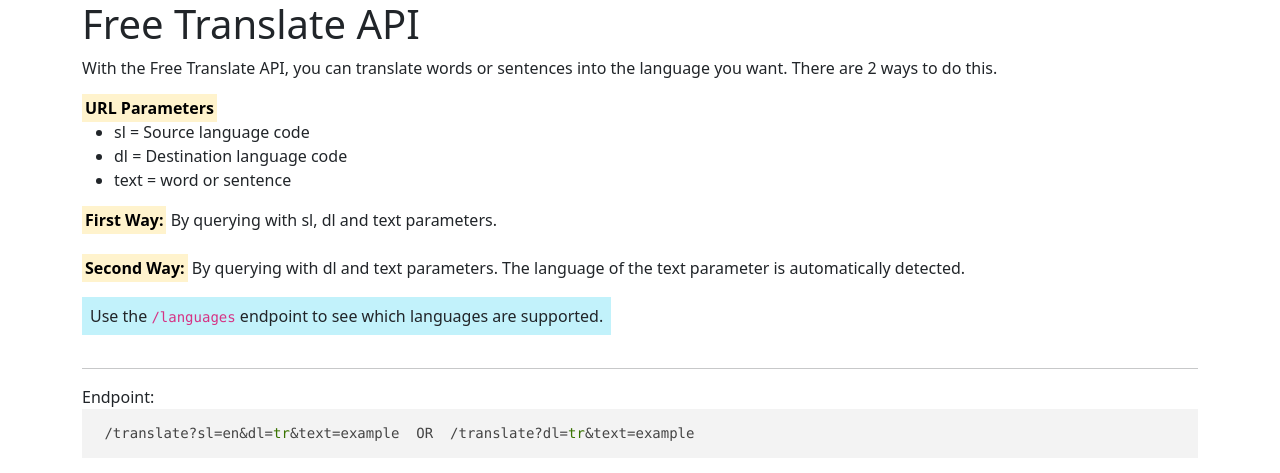
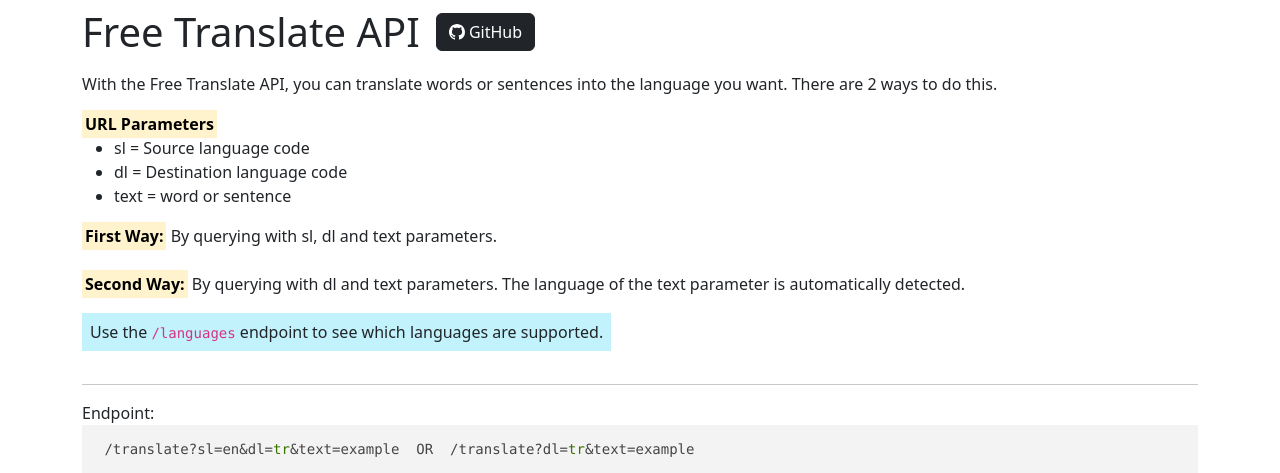
Before and after one commit to cuberkam/free_translate_api, a Django app: page / in a window 1280 px wide. Shown: the top 473 px of the page. Run offline with Django 4.2, Linux system fonts and the light colour scheme; some libraries are stand-ins or nearby versions.

Commit message:
Add navbar

```diff
--- a/templates/index.html
+++ b/templates/index.html
@@ -15,7 +15,19 @@
 
 <body>
   <div class="container">
-    <h1>Free Translate API</h1>
+    <nav class="navbar navbar-expand-lg">
+      <h1 class="me-3">Free Translate API</h1>
+
+      <a href="https://github.com/cuberkam/free_translate_api" type="button" class="btn btn-dark mb-2" target="_blank">
+        <svg xmlns="http://www.w3.org/2000/svg" width="16" height="16" fill="currentColor" class="bi bi-github mb-1"
+          viewBox="0 0 16 16">
+          <path
+            d="M8 0C3.58 0 0 3.58 0 8c0 3.54 2.29 6.53 5.47 7.59.4.07.55-.17.55-.38 0-.19-.01-.82-.01-1.49-2.01.37-2.53-.49-2.69-.94-.09-.23-.48-.94-.82-1.13-.28-.15-.68-.52-.01-.53.63-.01 1.08.58 1.23.82.72 1.21 1.87.87 2.33.66.07-.52.28-.87.51-1.07-1.78-.2-3.64-.89-3.64-3.95 0-.87.31-1.59.82-2.15-.08-.2-.36-1.02.08-2.12 0 0 .67-.21 2.2.82.64-.18 1.32-.27 2-.27.68 0 1.36.09 2 .27 1.53-1.04 2.2-.82 2.2-.82.44 1.1.16 1.92.08 2.12.51.56.82 1.27.82 2.15 0 3.07-1.87 3.75-3.65 3.95.29.25.54.73.54 1.48 0 1.07-.01 1.93-.01 2.2 0 .21.15.46.55.38A8.012 8.012 0 0 0 16 8c0-4.42-3.58-8-8-8z">
+          </path>
+        </svg>
+        GitHub
+      </a>
+    </nav>
     <p>With the Free Translate API, you can translate words or sentences into the language you want. There are 2 ways to
       do this.</p>
 
```
